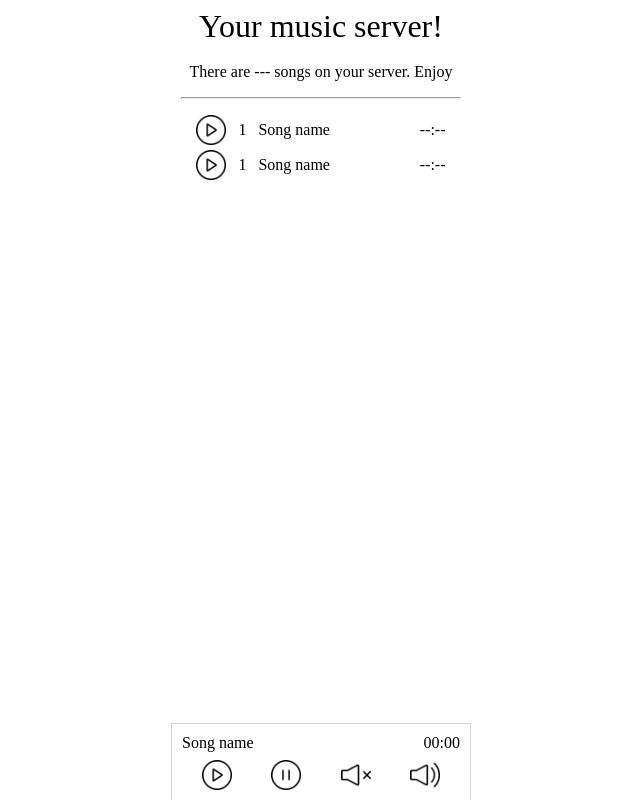
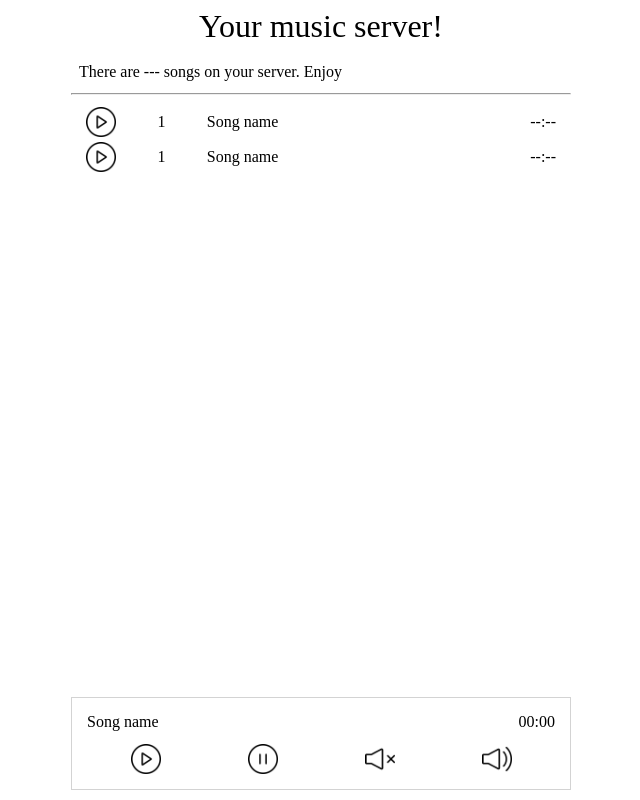
Before and after one commit to roman4i/music-server, a React (Create React App) app: page / in a window 1280 px wide. Shown: the whole page, without its empty margins (319-959 px from the left). Built offline with nearby package versions, Linux system fonts and the light colour scheme.

Commit message:
Edited PlayerBox size and BodyBox size, margins for hr

```diff
--- a/src/components/BodyBox/body-box-style.css
+++ b/src/components/BodyBox/body-box-style.css
@@ -2,10 +2,19 @@
     width: 100%;
 }
 
+hr {
+    margin-bottom: 0;
+    margin-top: 0;
+}
+
 @media only screen and (min-width: 768px) {
     .bodyBox {
-        width: fit-content;
+        width: 500px;
         margin-left: auto;
         margin-right: auto;
     }
+
+    hr {
+        margin: 4px 0;
+    }
 }
--- a/src/components/PlayerBox/player-box-style.css
+++ b/src/components/PlayerBox/player-box-style.css
@@ -2,7 +2,7 @@
     position: fixed;
     border-top: 1px solid lightgray;
     width: 100%;
-    padding: 10px;
+    padding: 15px;
     bottom: 0;
     box-sizing: border-box
 }
@@ -10,7 +10,7 @@
 .playerHead {
     display: flex;
     justify-content: space-between;
-    margin-bottom: 8px;
+    margin-bottom: 13px;
 }
 
 .playerControls {
@@ -20,10 +20,10 @@
 
 @media only screen and (min-width: 768px) {
     .playerBox {
-        width: 300px;
+        width: 500px;
         left: 50%;
-        margin-left: -150px;
+        bottom: 10px;
+        margin-left: -250px;
         border: 1px solid lightgray;
-        border-bottom: none;
     }
 }
```
